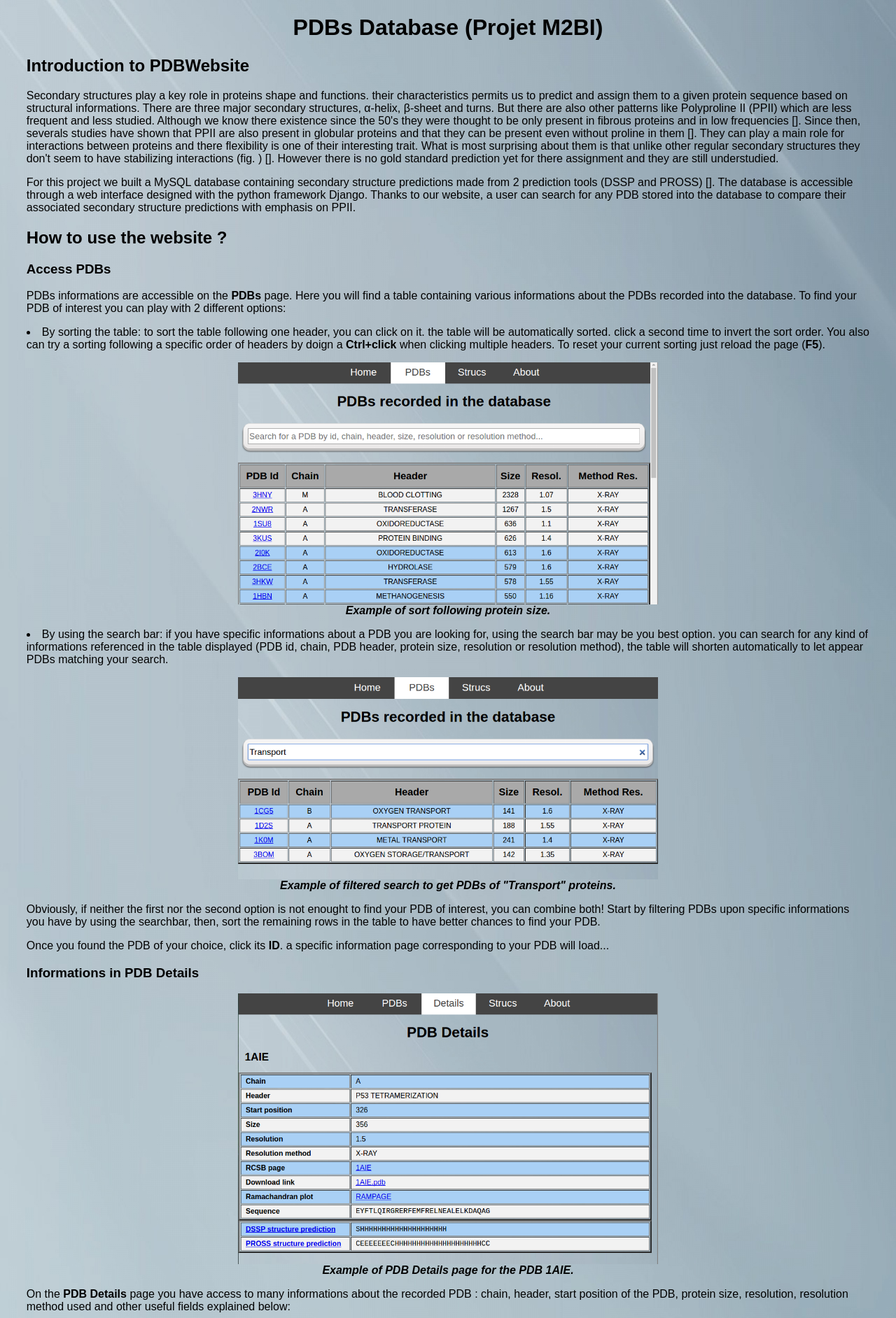
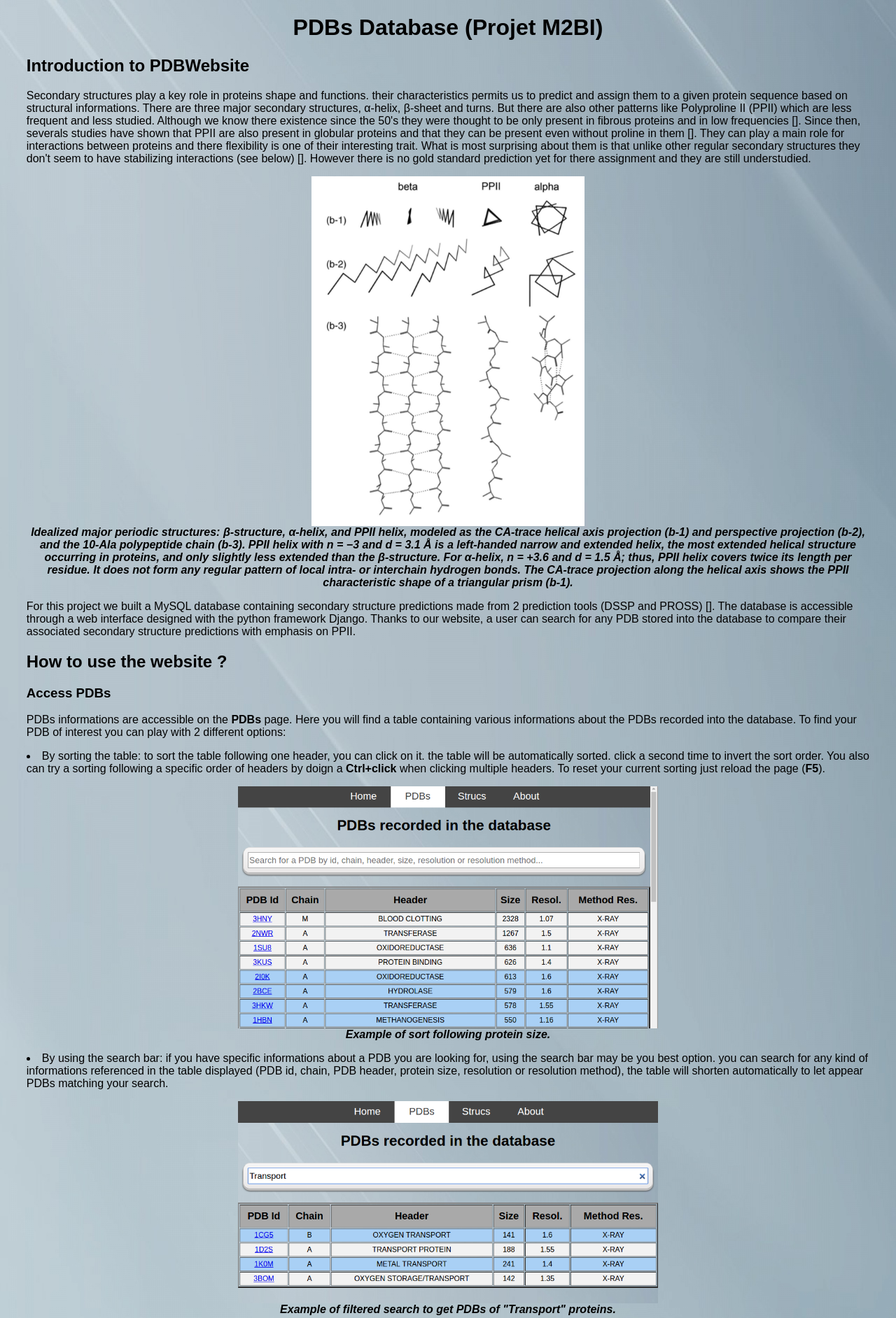
Before and after one commit to YoannPa/Django_for_Prediction_of_Proteins_PPII, a Django app: page / in a window 1280 px wide. Shown: the part 50-1934 px from the top of the page at 70% size. Run offline with Django 3.2, Linux system fonts and the light colour scheme; data comes from the database, SQL or seed files in the repository.

Commit message:
Add figure

```diff
--- a/PDBWebsite/pdbapp/templates/pdbapp/home.html
+++ b/PDBWebsite/pdbapp/templates/pdbapp/home.html
@@ -18,7 +18,12 @@
 
 <h2>Introduction to PDBWebsite</h2>
 
-<p>Secondary structures play a key role in proteins shape and functions. their characteristics permits us to predict and assign them to a given protein sequence based on structural informations. There are three major secondary structures, α-helix, β-sheet and turns. But there are also other patterns like Polyproline II (PPII) which are less frequent and less studied. Although we know there existence since the 50's they were thought to be only present in fibrous proteins and in low frequencies []. Since then, severals studies have shown that PPII are also present in globular proteins and that they can be present even without proline in them []. They can play a main role for interactions between proteins and there flexibility is one of their interesting trait. What is most surprising about them is that unlike other regular secondary structures they don't seem to have stabilizing interactions (fig. ) []. However there is no gold standard prediction yet for there assignment and they are still understudied.</p>
+<p>Secondary structures play a key role in proteins shape and functions. their characteristics permits us to predict and assign them to a given protein sequence based on structural informations. There are three major secondary structures, α-helix, β-sheet and turns. But there are also other patterns like Polyproline II (PPII) which are less frequent and less studied. Although we know there existence since the 50's they were thought to be only present in fibrous proteins and in low frequencies []. Since then, severals studies have shown that PPII are also present in globular proteins and that they can be present even without proline in them []. They can play a main role for interactions between proteins and there flexibility is one of their interesting trait. What is most surprising about them is that unlike other regular secondary structures they don't seem to have stabilizing interactions (see below) []. However there is no gold standard prediction yet for there assignment and they are still understudied.</p>
+
+<figure>
+	<img src="{% static 'pdbapp/images/fig_PPII_struct.png' %}" style="height:500px">
+	<figcaption>Idealized major periodic structures: β-structure, α-helix, and PPII helix, modeled as the CA-trace helical axis projection <b>(b-1)</b> and perspective projection <b>(b-2)</b>, and the 10-Ala polypeptide chain <b>(b-3)</b>. PPII helix with n = −3 and d = 3.1 Å is a left-handed narrow and extended helix, the most extended helical structure occurring in proteins, and only slightly less extended than the β-structure. For α-helix, n = +3.6 and d = 1.5 Å; thus, PPII helix covers twice its length per residue. It does not form any regular pattern of local intra- or interchain hydrogen bonds. The CA-trace projection along the helical axis shows the PPII characteristic shape of a triangular prism <b>(b-1)</b>.</figcaption>
+</figure>
 
 <p>For this project we built a MySQL database containing secondary structure predictions made from 2 prediction tools (DSSP and PROSS) []. The database is accessible through a web interface designed with the python framework Django. Thanks to our website, a user can search for any PDB stored into the database to compare their associated secondary structure predictions with emphasis on PPII.</p>
 
```
Also changed, not shown: PDBWebsite/pdbapp/static/pdbapp/images/fig_PPII_struct.png (added), README.md, Report_img/fig_PPII_struct.png (added), Report_img/grid_pross.png (added).
